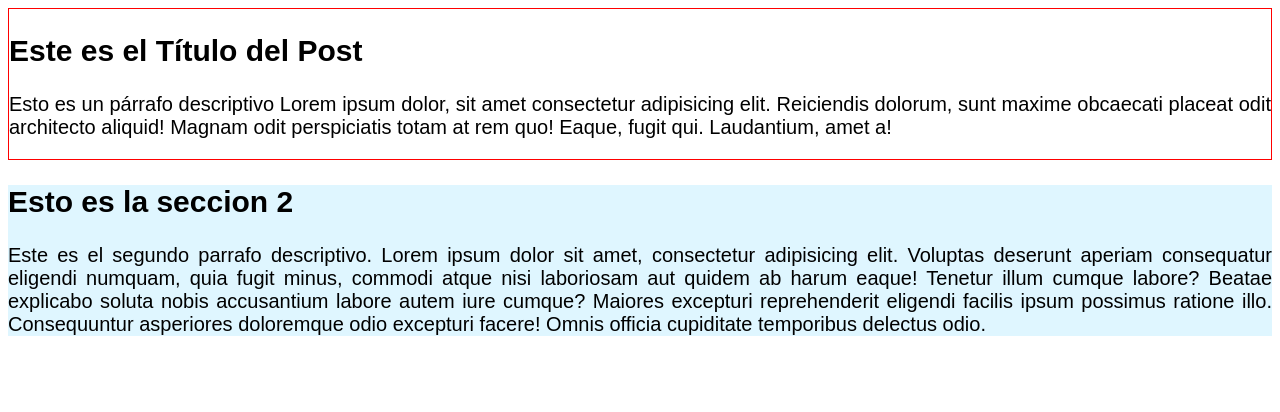
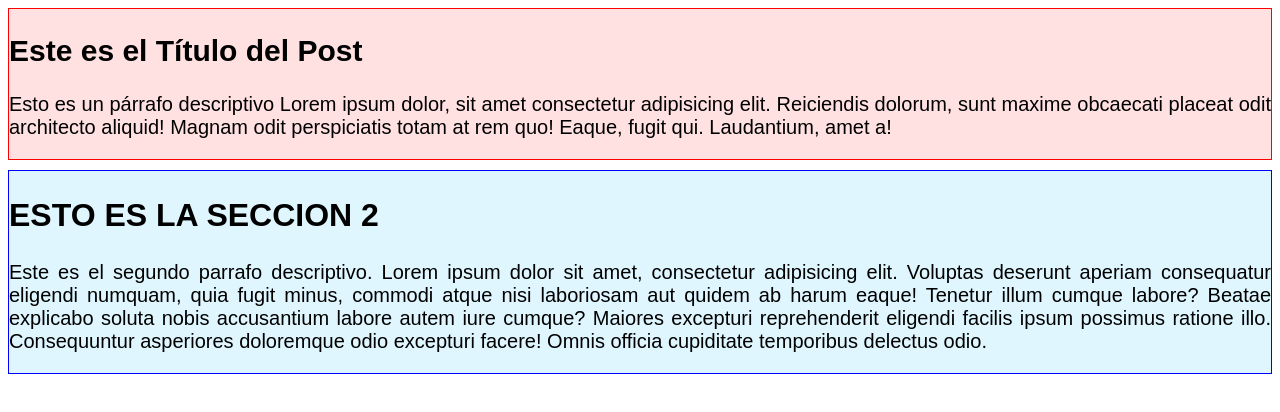
Before and after one commit to juliosecundario/Repositorio2, a plain HTML site: page index.html in a window 1280 px wide. Drawn offline with Linux system fonts and the light colour scheme.

Commit message:
Cambios a los div: Agregamos diseno azul y rojo

```diff
--- a/css/style.css
+++ b/css/style.css
@@ -21,11 +21,21 @@ p{
     text-align: justify;
 }
 
-main > section {
+.seccion1 {
+    background-color: rgba(255, 155, 155, .30);
     border: 1px solid red;
 
 }
 
-main div section {
+.seccion2 {
     background-color: rgba(150, 225, 255, .30);
+    border: 1px solid blue;
+    margin-top: 10px;
 }
+
+.seccion2 h2{
+    font-weight: bold;
+    font-size: 3.2rem;
+    text-transform: uppercase;
+
+}
--- a/index.html
+++ b/index.html
@@ -9,13 +9,13 @@
 </head>
 <body>
     <main>
-        <section>
+        <section class="seccion1">
             <h1> Este es el Título del Post</h1>
             <p> Esto es un párrafo descriptivo Lorem ipsum dolor, sit amet consectetur adipisicing elit. Reiciendis dolorum, sunt maxime obcaecati placeat odit architecto aliquid! Magnam odit perspiciatis totam at rem quo! Eaque, fugit qui. Laudantium, amet a!</p>
         </section>
         <div>
 
-            <section>
+            <section class="seccion2">
                 <h2> Esto es la seccion 2</h2>
                 <p>Este es el segundo parrafo descriptivo. Lorem ipsum dolor sit amet, consectetur adipisicing elit. Voluptas deserunt aperiam consequatur eligendi numquam, quia fugit minus, commodi atque nisi laboriosam aut quidem ab harum eaque! Tenetur illum cumque labore?
                 Beatae explicabo soluta nobis accusantium labore autem iure cumque? Maiores excepturi reprehenderit eligendi facilis ipsum possimus ratione illo. Consequuntur asperiores doloremque odio excepturi facere! Omnis officia cupiditate temporibus delectus odio.</p>
```
